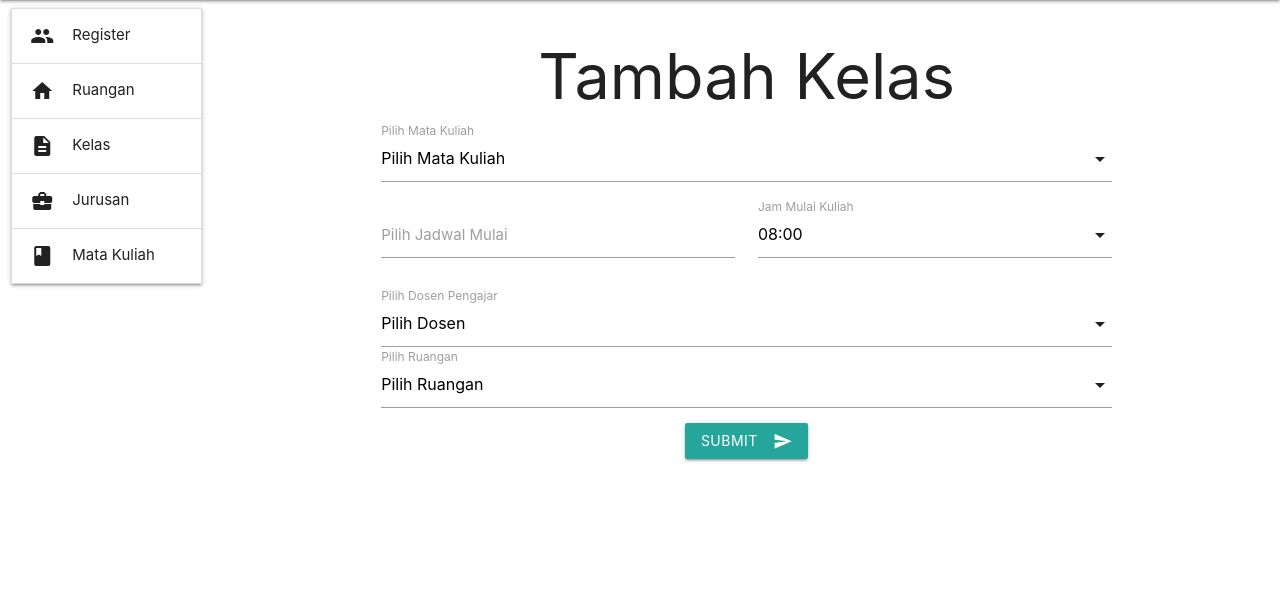
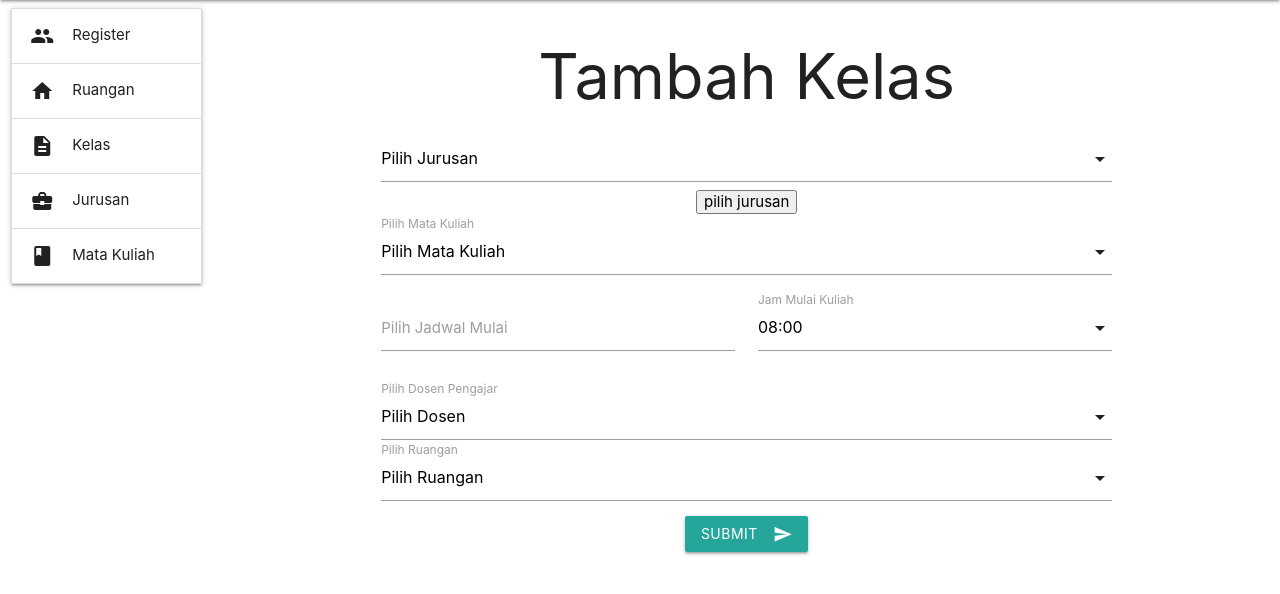
Before and after one commit to hanselsantoso/ProyekAplin, a PHP site: page /tambahKelas.php in a window 1280 px wide. Shown: the part 64-658 px from the top of the page. Run offline with PHP 8.4, Linux system fonts and the light colour scheme; data comes from the database, SQL or seed files in the repository; some libraries are stand-ins or nearby versions.

```diff
--- a/tambahKelas.php
+++ b/tambahKelas.php
@@ -37,15 +37,33 @@
             <form action="" method="post">
                 <div class="container">
                     <div class="input-field">
+                        <form action="" method="post">
+                        <select name="jurus" id="">
+                            <option value="" disabled selected>Pilih Jurusan</option>
+                            <?php
+                                $jurus = executeQuery($mysqli, "select * from jurusan");
+                                foreach($jurus as $key =>$value){
+                                    ?>
+                                    <option value="<?php echo $value["id_jurusan"] ?>"><?php echo $value["nama_jurusan"] ?></option>
+                                    <?php
+                                }
+                            ?>
+                        </select>
+                        <button type="submit">pilih jurusan</button>
+                        </form>
+                    </div>
+                    <div class="input-field">
                         <select name="matkul">
                             <option value="" disabled selected>Pilih Mata Kuliah</option>
                             <?php
-                            $jurusan = executeQuery($mysqli, "SELECT * FROM mata_kuliah");
+                            if (isset($_POST["jurus"])) {
+                                $jurusan = executeQuery($mysqli, "SELECT * FROM mata_kuliah WHERE id_jurusan='$_POST[jurus]'");
                                 foreach ($jurusan as $key => $value) {
                                     ?>
                                     <option value="<?php echo $value["id_matakuliah"] ?>"> <?php echo $value["nama_matakuliah"]  ?> </option>
                                     <?php
                                 }
+                            }
                             ?>
                         </select>
                         <label>Pilih Mata Kuliah</label>
```
Also changed, not shown: doTambahMhs.php (+22 -2 lines).
